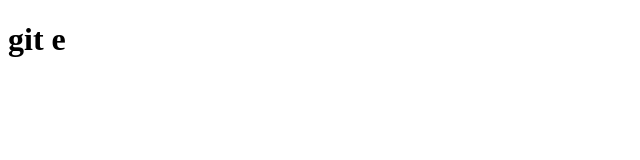
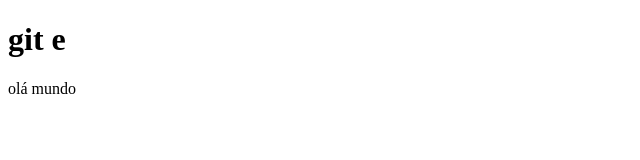
Before and after one commit to daniloazeveedo/tabnews, a plain HTML site: page index.html in a window 1280 px wide. Shown: the full height of the page, 0-640 px from the left. Drawn offline with Linux system fonts and the light colour scheme.

Commit message:
Update index.html

```diff
--- a/index.html
+++ b/index.html
@@ -7,5 +7,6 @@
 </head>
 <body>
     <h1>git e</h1>
+    <p>olá mundo</p>
 </body>
 </html>
```
